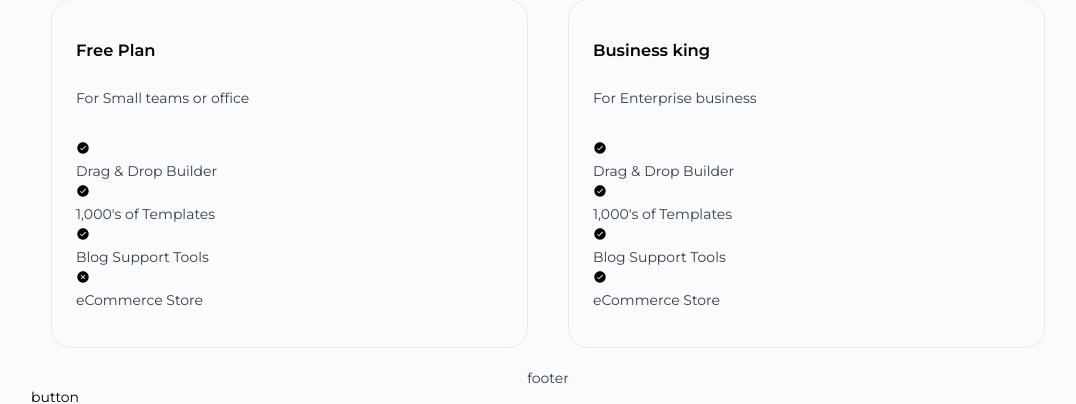
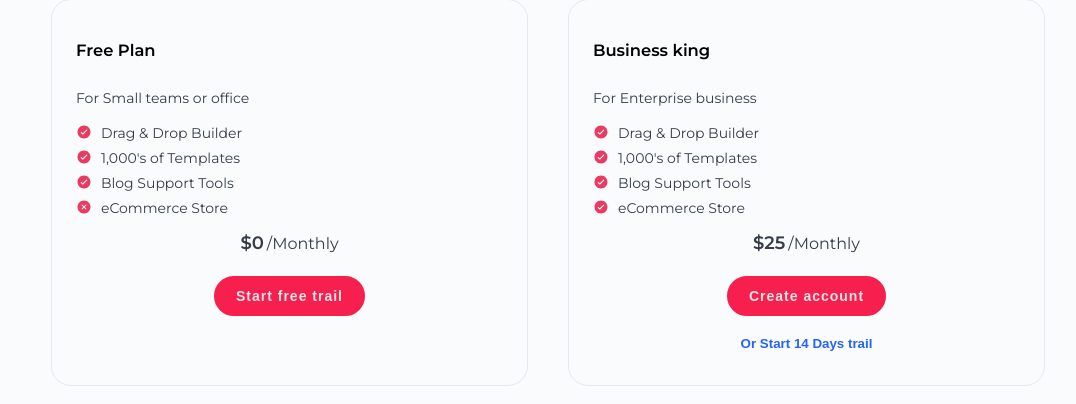
Before and after one commit to Rafal-Kowalczyk/nextjs-lp-my, a Next.js app: page / in a window 1280 px wide. Shown: the part 2358-2762 px from the top of the page, without its empty margins (92-1168 px from the left). Built offline with nearby package versions, Linux system fonts and the light colour scheme.

Commit message:
Add pricing section part3

```diff
--- a/src/components/list.js
+++ b/src/components/list.js
@@ -1,12 +1,22 @@
 import React from 'react';
 
-function List({ items = [], parentStyle, childStyle }) {
+import stylesList from '../sections/pricing/pricing.module.css';
+
+function List({ items = [], parentStyle }) {
   return (
-    <ul style={{ listStyleType: 'none', margin: 0, padding: 0 }}>
+    <ul
+      style={{ listStyleType: 'none', margin: 0, padding: 0, ...parentStyle }}
+      className={stylesList.packageCardAnim}>
       {items.map((item) => (
-        <li key={item.id}>
-          {item.icon}
-          <p>{item.text}</p>
+        <li
+          key={item.id}
+          className={
+            item.isAvailable ? `${stylesList.open}` : `${stylesList.closed} `
+          }>
+          <div className={stylesList.listItem}>
+            <span className={stylesList.listIcon}> {item.icon}</span>
+            <p>{item.text}</p>
+          </div>
         </li>
       ))}
     </ul>
--- a/src/components/price-card.js
+++ b/src/components/price-card.js
@@ -18,11 +18,30 @@ function PriceCard({
     <div className={`${stylesPricing.pricingBox}`}>
       {header && <h3 className={stylesPricing.header}>{header}</h3>}
       <div>
-        <div className={`${stylesPricing.pricingHeader}`}>
+        <div className={stylesPricing.pricingHeader}>
           <h3>{name}</h3>
           <p>{description}</p>
         </div>
         <List items={points} />
+        <p
+          className={`${stylesPricing.packagePriceAnim} ${stylesPricing.price}`}>
+          {priceWithUnit}
+          <span>/Monthly</span>
+        </p>
+        <div className={stylesPricing.buttonPriceWrap}>
+          <button
+            className={`${stylesPricing.buttonPrice} ${stylesPricing.packagePriceAnim}`}
+            aria-label={buttonText}>
+            {buttonText}
+          </button>
+          {anotherOption && (
+            <button
+              className={`${stylesPricing.freeTrial} ${stylesPricing.packagePriceAnim}`}
+              aria-label={anotherOption}>
+              {anotherOption}
+            </button>
+          )}
+        </div>
       </div>
     </div>
   );
--- a/src/sections/pricing/pricing.js
+++ b/src/sections/pricing/pricing.js
@@ -48,7 +48,7 @@ const packages = {
       id: 2,
       name: 'Business king',
       description: 'For Enterprise business',
-      priceWithUnit: '$15',
+      priceWithUnit: '$25',
       buttonText: 'Create account',
       anotherOption: 'Or Start 14 Days trail',
       points: [
@@ -84,7 +84,7 @@ const packages = {
       headerIcon: <IoIosCheckmarkCircle />,
       name: 'Pro Master',
       description: 'For pro level developers',
-      priceWithUnit: '$24',
+      priceWithUnit: '$34',
       buttonText: 'Create account',
       anotherOption: 'Or Start 14 Days trail',
       points: [
@@ -153,7 +153,7 @@ const packages = {
       id: 2,
       name: 'Business king',
       description: 'For Enterprise business',
-      priceWithUnit: '$25',
+      priceWithUnit: '$20',
       buttonText: 'Create account',
       anotherOption: 'Or Start 10 Days trail',
       points: [
@@ -189,7 +189,7 @@ const packages = {
       headerIcon: <IoIosCheckmarkCircle />,
       name: 'Pro Master',
       description: 'For pro level developers',
-      priceWithUnit: '$39',
+      priceWithUnit: '$28',
       buttonText: 'Create account',
       anotherOption: 'Or Start 10 Days trail',
       points: [
--- a/src/sections/pricing/pricing.module.css
+++ b/src/sections/pricing/pricing.module.css
@@ -80,8 +80,12 @@
   flex-wrap: wrap;
 }
 
-.pricing__wrapper, .package__card, .package__header {
+.packageCardAnim, .packageHeaderAnim {
   animation: fadeIn 0.8s ease-in;
+}
+
+.packagePriceAnim {
+  animation: fadeIn2 0.9s ease-in;
 }
 
 .pricingItem {
@@ -92,9 +96,44 @@
   margin-right: 20px;
 }
 
+.buttonPriceWrap {
+  display: flex;
+  flex-direction: column;
+  margin: 0 auto;
+  text-align: center;
+  margin-top: 20px;
+}
+
+.buttonPrice {
+  display: inline-block;
+margin: 0 auto;
+  padding: 10px 20px;
+  color: #e8e5e5;
+  border: 2px solid #f71f4e;
+  border-radius: 45px;
+  background-color: #f71f4e;
+  font-weight: 600;
+  font-size: 14px;
+  letter-spacing: 1px;
+  transition: all 0.3s;
+}
+
+.buttonPrice:hover {
+cursor: pointer;
+box-shadow: 0 3px 4px rgba(38, 78, 118, 0.5);
+}
+
+.freeTrial {
+  margin-top: 20px;
+  text-align: center;
+  color: #2563ff;
+  font-weight: 700;
+  background-color: transparent;
+  border: 0;
+  cursor: pointer;
+}
 
 /* pricing-card styles */
-
 .pricingBox {
   position: relative;
   width: 100%;
@@ -145,5 +184,49 @@ display: flex;
 flex-direction: column;
 justify-content: space-between;
 align-items: flex-start;
-margin-bottom: 30px;
+margin-bottom: 10px;
 }
+
+.price {
+  display: flex;
+  align-items: center;
+  justify-content: center;
+  font-size: 18px;
+  font-weight: 600;
+  color:#343D48;
+  margin-top: 10px;
+  margin-bottom: 20px;
+}
+
+.price > span {
+  display: inline-block;
+  padding-left: 3px;
+  font-size: 16px;
+  font-weight: normal;
+}
+
+
+/* list styles */
+.listItem {
+  display: flex;
+  align-items: center;
+  font-size: 14px,
+  mb  30px;
+  color:#343D48;
+}
+
+.open {
+  opacity: 1;
+}
+
+.closed {
+  opacity: 0.55;
+}
+
+.listIcon {
+  width: 25px;
+  height: auto;
+  color: #ea3a60;
+  /* margin-right: 5px; */
+  font-size: 1.6rem;
+}
```
